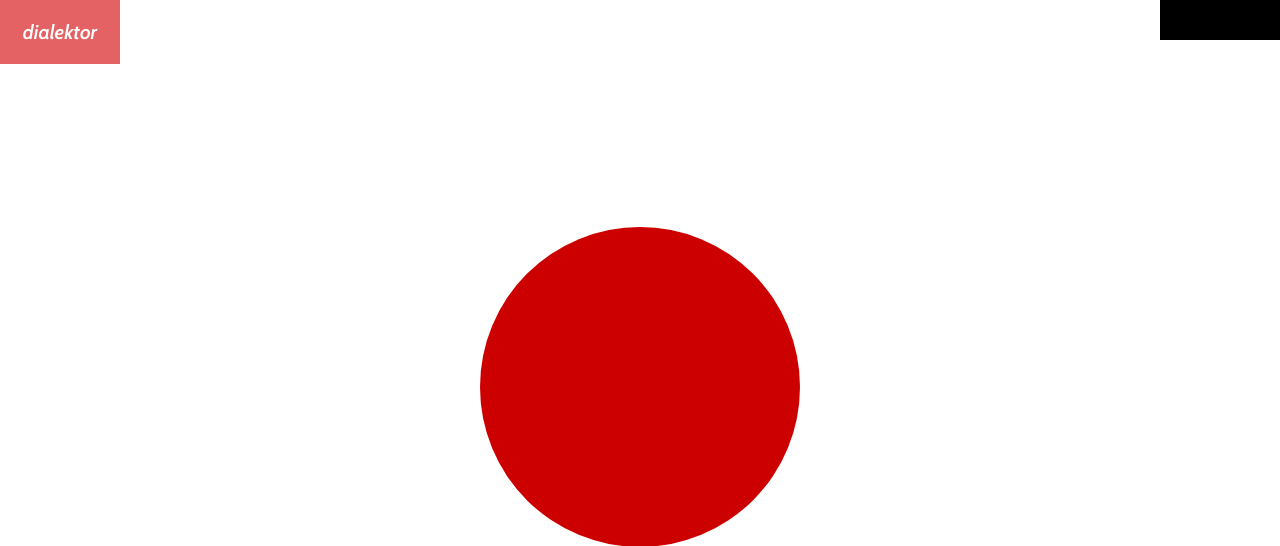
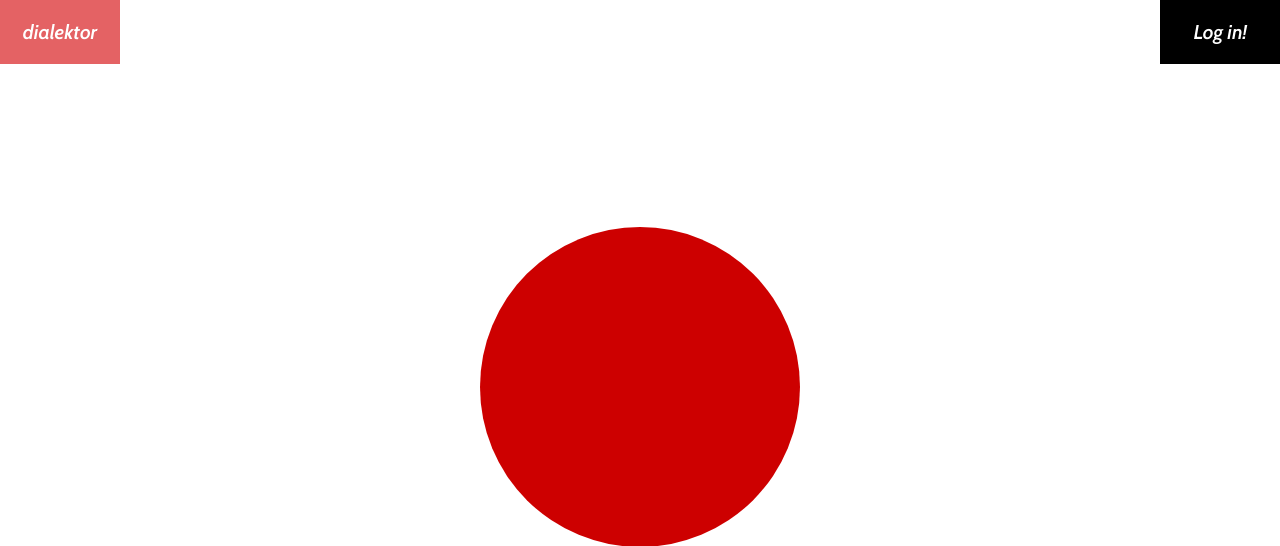
Before and after one commit to yasharAhari/Dialektor, a Django app: page / in a window 1280 px wide. Shown: the top 546 px of the page. Run offline with Django 3.2, Linux system fonts and the light colour scheme; some libraries are stand-ins or nearby versions.

Commit message:
The upper right of the base.html would be blank if the user wasn't logged in. It now says "Log in!" with a link to the login page if clicked. Also, the top left "dialektor" is now a link to the "/" route.
Additionaly, I disabled link styling to the upper left and upper right links in base.html.

```diff
--- a/static/style.css
+++ b/static/style.css
@@ -18,6 +18,11 @@ html, body
   display: inline-block;
   float: right;
 }
+/*removes styling for links of #profile */
+#profile  a{
+  text-decoration: none;
+  color: white;
+}
 
 #logo
 {
@@ -30,6 +35,11 @@ html, body
   text-align: center;
   display: inline-block;
   float: left;
+}
+/*removes styling for links of #logo */
+#logo  a{
+  text-decoration: none;
+  color: white;
 }
 
 #profile:hover
--- a/templates/base.html
+++ b/templates/base.html
@@ -1,6 +1,7 @@
 <!-- templates/base.html -->
 <!DOCTYPE html>
 <html>
+
 <head>
   <meta charset="utf-8">
   <title>{% block title %}Auth testing{% endblock %}</title>
@@ -8,11 +9,16 @@
   <script src="https://ajax.googleapis.com/ajax/libs/jquery/3.4.1/jquery.min.js"></script>
   <script src="static/script.js"></script>
 </head>
+
 <body>
   <header>
     <div class="container">
-        <div id="logo">dialektor</div>
-        <div id="profile">{{user.username}}</div>
+      <div id="logo"><a href="/">dialektor</a></div>
+      {% if user.username %}
+      <div id="profile">{{user.username}}</div>
+      {% else %}
+      <div id="profile"><a href="/accounts/login">Log in!</a></div>
+      {% endif %}
     </div>
   </header>
   <main>
@@ -20,4 +26,5 @@
     {% endblock %}
   </main>
 </body>
+
 </html>
```
